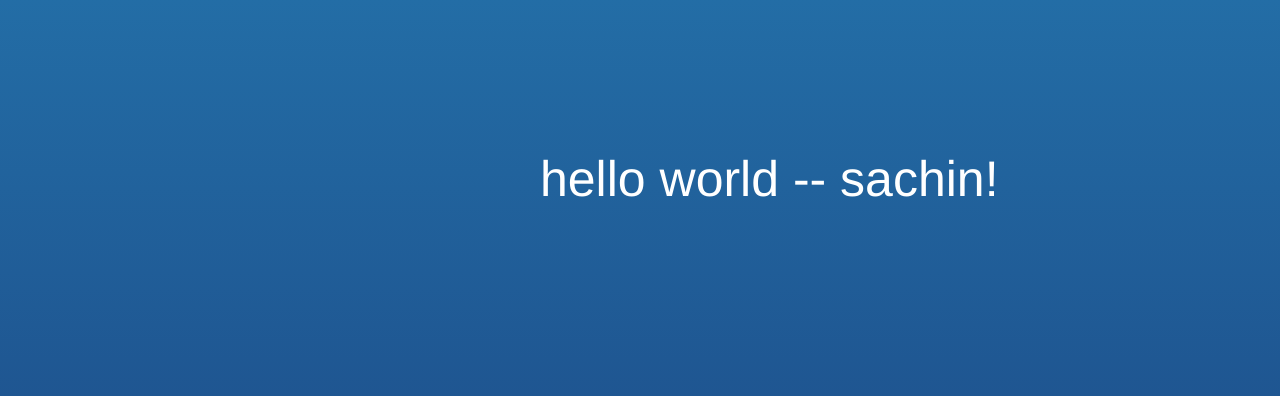
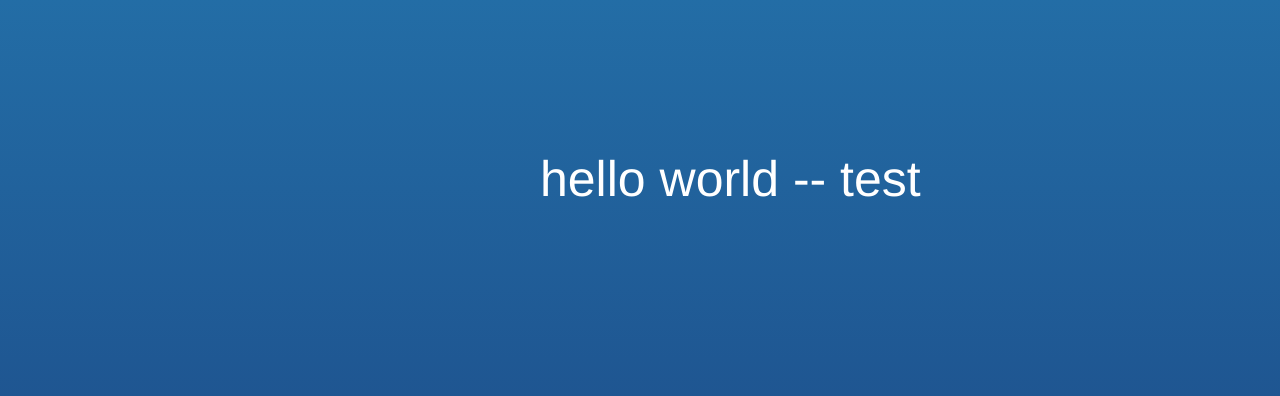
Before and after one commit to leeadammmit/Demo, a Django app: page / in a window 1280 px wide. Shown: the part 100-496 px from the top of the page. Run offline with Django 3.2, Linux system fonts and the light colour scheme.

Commit message:
production release

```diff
--- a/helloworld/templates/index.html
+++ b/helloworld/templates/index.html
@@ -20,7 +20,7 @@
 
         <div class="message">
             <div class="text">
-                <h1>hello world -- sachin!</h1>
+                <h1>hello world -- test</h1>
                 <h2>
 
                 </h2>
```
